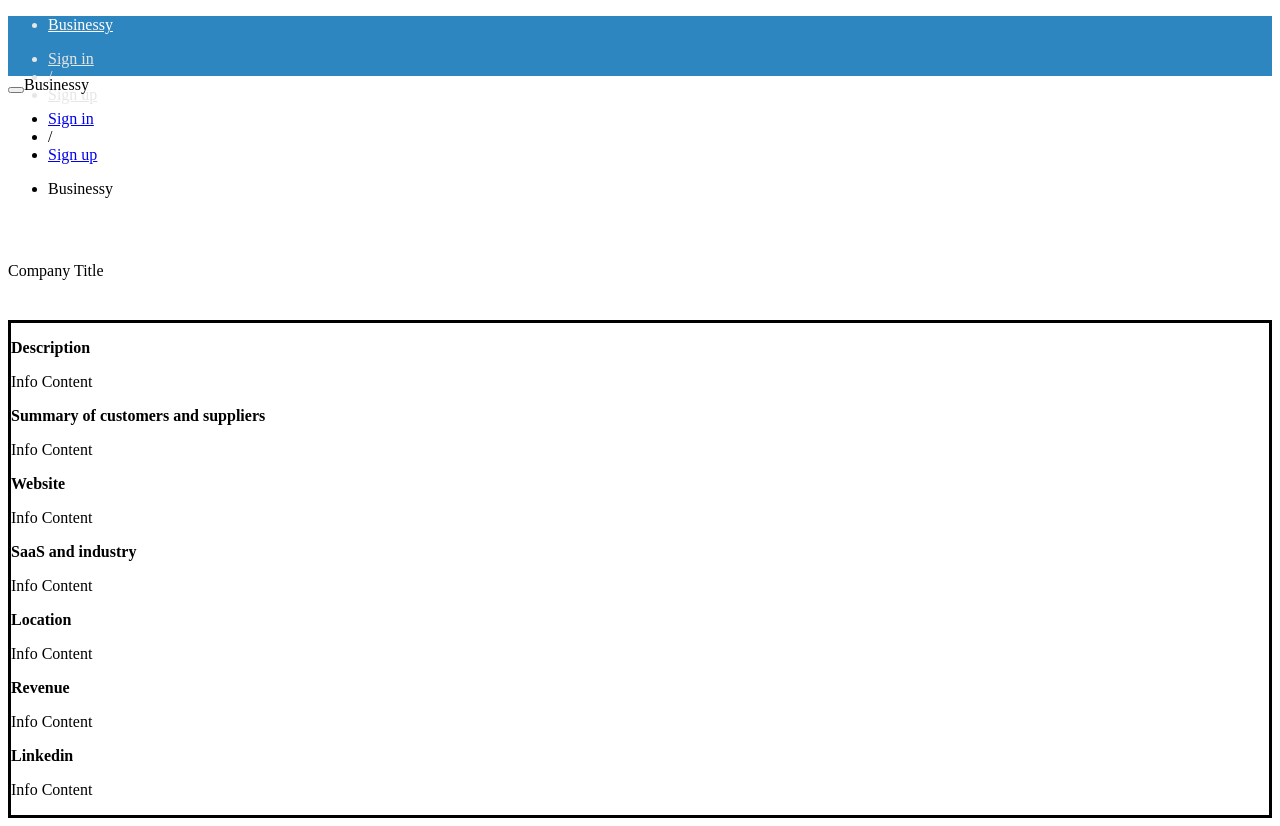
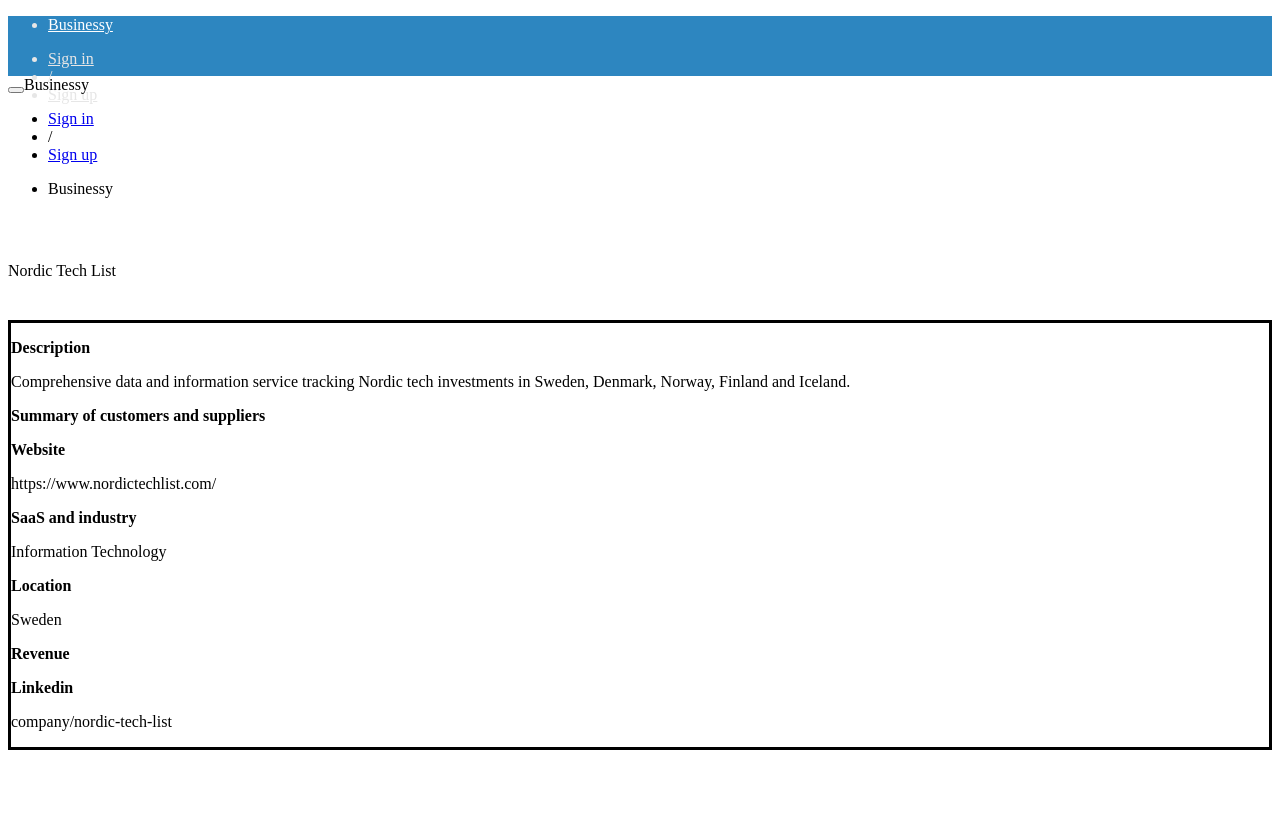
Before and after one commit to dukemai/businessy.ui, a Next.js app: page /company in a window 1280 px wide. After the commit the page ends 800 px from the top, so only its background shows below. Built offline with nearby package versions, Linux system fonts and the light colour scheme.

Commit message:
update ui

```diff
--- a/components/Company/Info.js
+++ b/components/Company/Info.js
@@ -2,13 +2,13 @@ import React from 'react';
 import PropTypes from 'prop-types';
 const propTypes = {};
 const defaultProps = {};
-const Info = ({ label }) => (
+const Info = ({ label, content }) => (
   <>
     <div className="cell medium-4">
       <p className="h6 text-right text--profile-label">{label}</p>
     </div>
     <div className="cell medium-8">
-      <p>Info Content</p>
+      <p>{content}</p>
     </div>
   </>
 );
--- a/components/Company/InfoList.js
+++ b/components/Company/InfoList.js
@@ -8,24 +8,30 @@ const defaultProps = {};
 const list = [
   {
     label: 'Description',
+    content:
+      'Comprehensive data and information service tracking Nordic tech investments in Sweden, Denmark, Norway, Finland and Iceland.',
   },
   {
     label: 'Summary of customers and suppliers',
   },
   {
     label: 'Website',
+    content: 'https://www.nordictechlist.com/',
   },
   {
     label: 'SaaS and industry',
+    content: 'Information Technology',
   },
   {
     label: 'Location',
+    content: 'Sweden'
   },
   {
     label: 'Revenue',
   },
   {
     label: 'Linkedin',
+    content: 'company/nordic-tech-list',
   },
 ];
 const InfoList = ({}) => (
--- a/components/Company/Title.js
+++ b/components/Company/Title.js
@@ -5,7 +5,7 @@ const propTypes = {
 const defaultProps = {
 };
 const Title = ({ }) => (
-    <p className="text-center h4 text--company-title">Company Title</p>
+    <p className="text-center h4 text--company-title">Nordic Tech List</p>
 );
 Title.propTypes = propTypes;
 Title.defaultProps = defaultProps;
```
Also changed, not shown: components/Search/ResultItem.js (+7 -3 lines), static/robots.txt (added).
